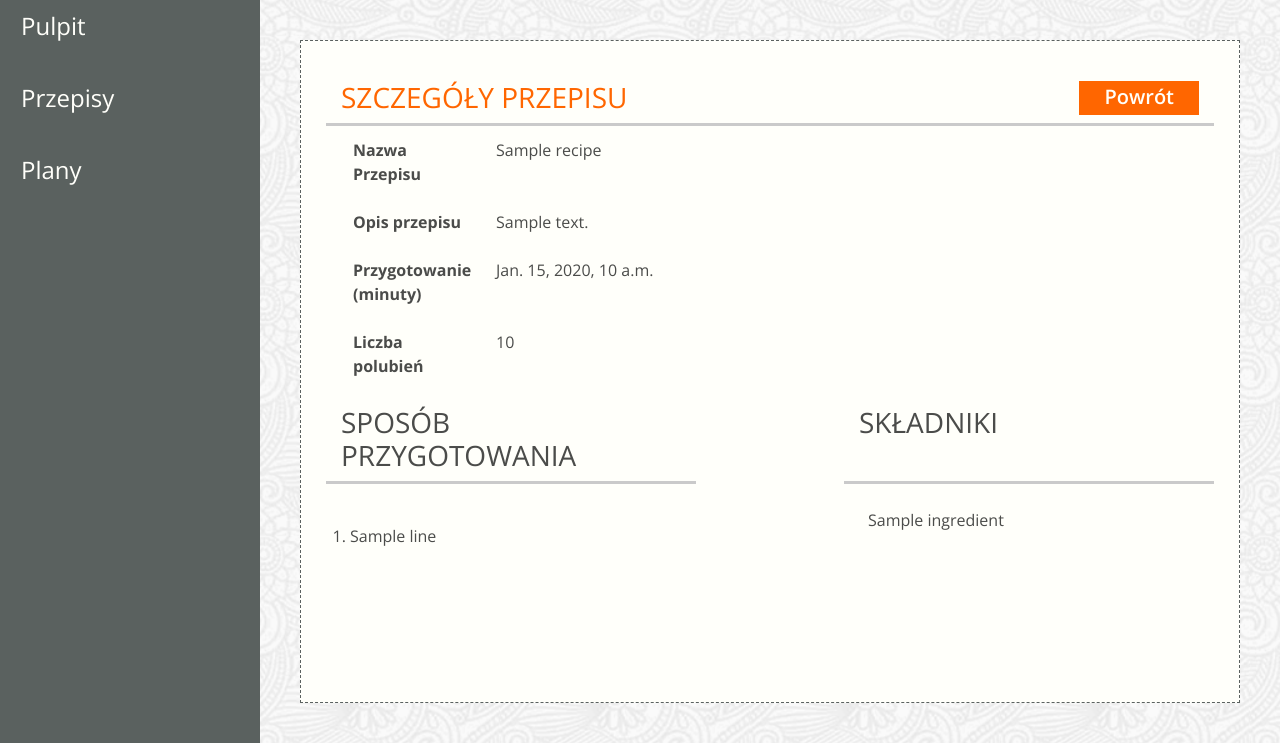
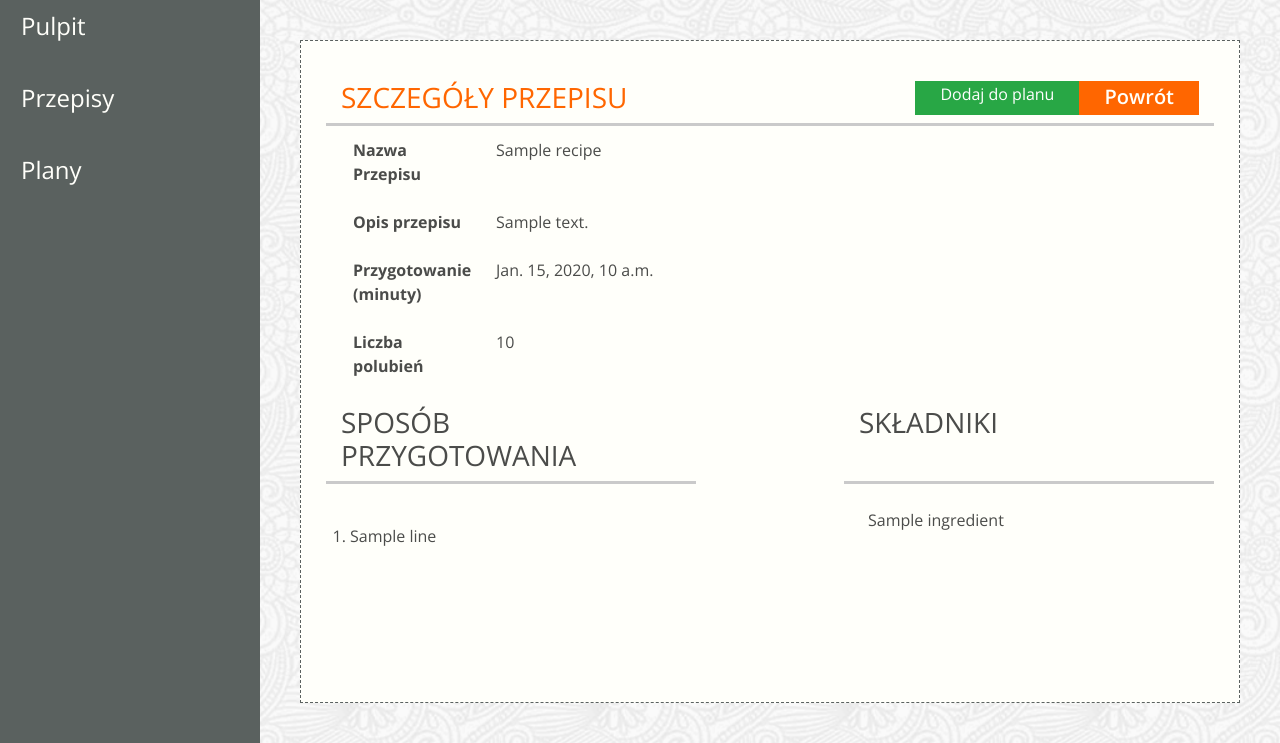
Before and after one commit to CezarySzukiel/Project_Jedzonko_Scrum, a Django app: template jedzonko/templates/jedzonko/app-recipe-details.html in a window 1280 px wide. Shown: the part 84-827 px from the top of the page. Run offline with Django 3.2, Linux system fonts and the light colour scheme; the template is opened without the code that fills it: most values are stand-ins (such as "Sample title", 1, 10 or a date in 2020); some libraries are stand-ins or nearby versions; some web fonts are replaced.

Commit message:
links to plan/add-recipe/ from everywhere

```diff
--- a/jedzonko/templates/jedzonko/app-details-schedules.html
+++ b/jedzonko/templates/jedzonko/app-details-schedules.html
@@ -8,6 +8,7 @@
             <h3 class="color-header text-uppercase">SZCZEGÓŁY PLANU</h3>
         </div>
         <div class="col d-flex justify-content-end mb-2 noPadding">
+
             <a href="/plan/list/" class="btn btn-success rounded-0 pt-0 pb-0 pr-4 pl-4">Powrót</a>
         </div>
     </div>
@@ -58,6 +59,8 @@
                             <td class="col-2 center">
                                 <a href="/recipe/{{ meal.recipe.id }}/"
                                    class="btn btn-info rounded-0 text-light m-1">Szczegóły</a>
+                                <a href="/plan/add-recipe/"
+                                   class="btn btn-success rounded-0 text-light m-1">Dodaj przepis</a>
                             </td>
                         </tr>
                     {% endif %}
--- a/jedzonko/templates/jedzonko/app-recipe-details.html
+++ b/jedzonko/templates/jedzonko/app-recipe-details.html
@@ -7,8 +7,10 @@
             <div class="row border-bottom border-3">
                 <div class="col"><h3 class="color-header text-uppercase">Szczegóły
                     przepisu</h3></div>
-                <div class="col d-flex justify-content-end mb-2"><a
-                        href="{% url 'recipe' %}"
+                <div class="col d-flex justify-content-end mb-2">
+                    <a href="/plan/add-recipe/"
+                        class="btn btn-success rounded-0 pt-0 pb-0 pr-4 pl-4">Dodaj do planu</a>
+                    <a href="{% url 'recipe' %}"
                         class="btn btn-color rounded-0 pt-0 pb-0 pr-4 pl-4">Powrót</a>
                 </div>
             </div>
--- a/jedzonko/templates/jedzonko/app-recipes.html
+++ b/jedzonko/templates/jedzonko/app-recipes.html
@@ -38,6 +38,8 @@
                            class="btn btn-info rounded-0 text-light m-1">Szczegóły</a>
                         <a href="/recipe/modify/{{recipe.id}}/"
                            class="btn btn-warning rounded-0 text-light m-1">Edytuj</a>
+                        <a href="/plan/add-recipe/"
+                           class="btn btn-success rounded-0 text-light m-1">Dodaj do planu</a>
                     </td>
                 </tr>
             {%endfor%}
--- a/jedzonko/templates/jedzonko/app-schedules.html
+++ b/jedzonko/templates/jedzonko/app-schedules.html
@@ -36,6 +36,9 @@
                     <a href="" class="btn btn-danger rounded-0 text-light m-1">Usuń</a>
                     <a href="/plan/{{plan.id}}/"
                        class="btn btn-info rounded-0 text-light m-1">Szczegóły</a>
+                    <a href="/plan/add-recipe/"
+                        class="btn btn-success rounded-0 text-light m-1">Dodaj
+                        przepis</a>
                     <a href="/plan/modify/{{plan.id}}"
                        class="btn btn-warning rounded-0 text-light m-1">Edytuj</a>
                 </td>
```
